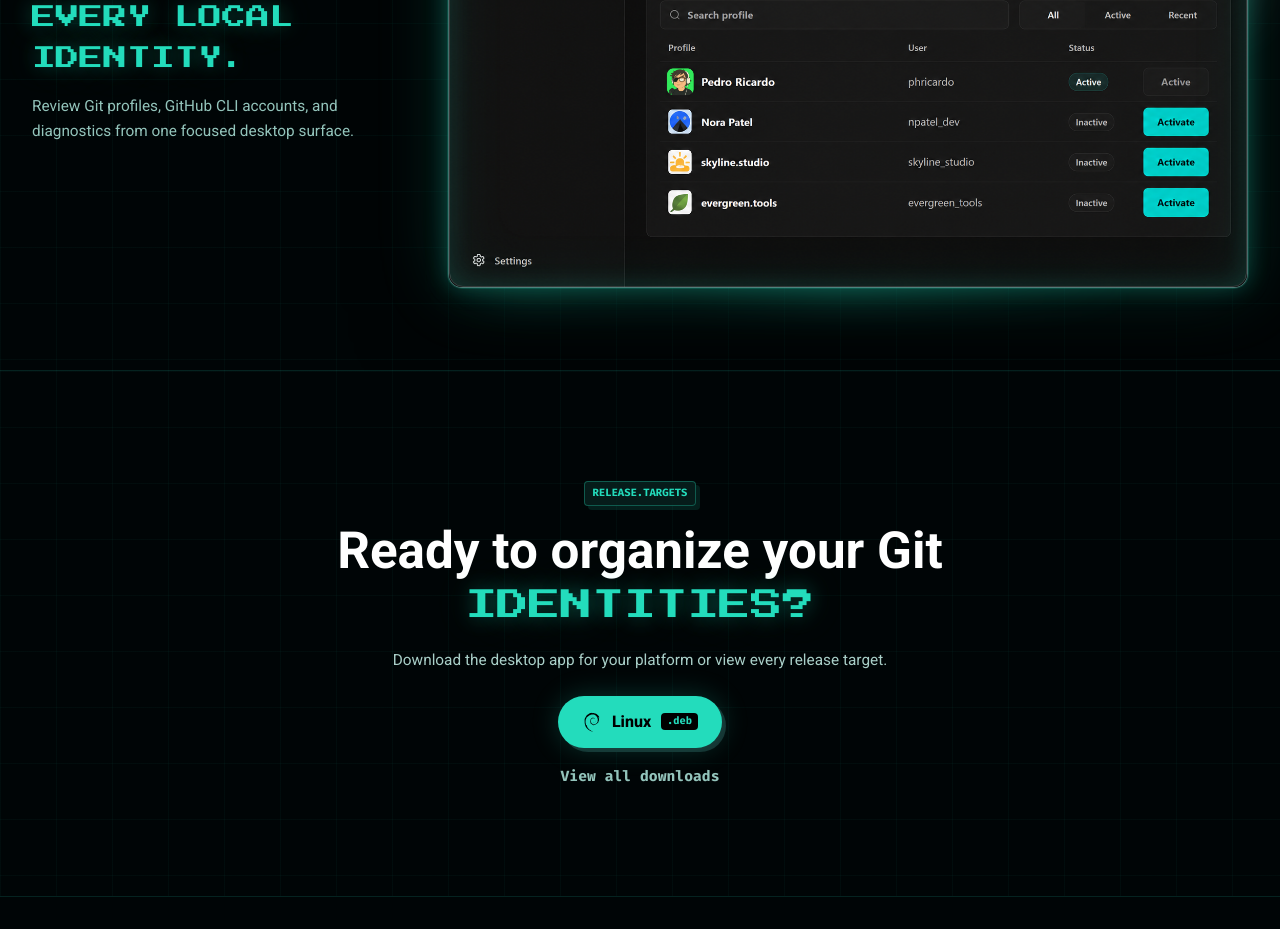
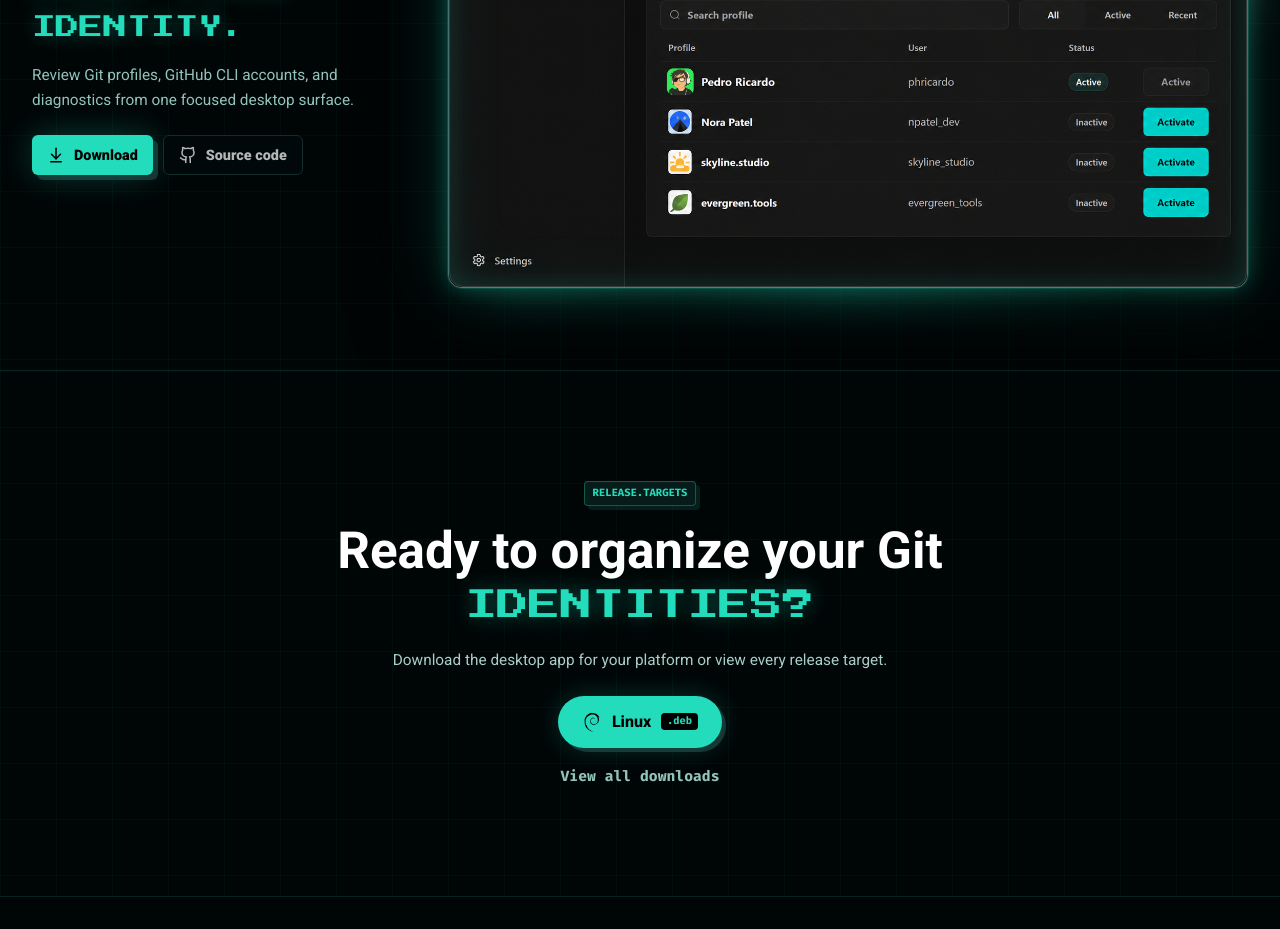
Before and after one commit to phricardo/Git-Identity-Manager, a React (Vite) app in the folder site/: page / in a window 1280 px wide. Shown: the part 1640-2569 px from the top of the page. Built offline with nearby package versions, Linux system fonts and the light colour scheme.

Commit message:
feat(site): add preview action buttons

```diff
--- a/site/src/App.module.css
+++ b/site/src/App.module.css
@@ -235,6 +235,11 @@ h1 {
   margin-bottom: 14px;
 }
 
+.previewActions {
+  margin-top: 22px;
+  margin-bottom: 0;
+}
+
 .primaryButton,
 .secondaryButton {
   display: inline-flex;
@@ -269,8 +274,9 @@ h1 {
 }
 
 .secondaryButton:hover {
-  color: var(--color-primary);
-  border-color: var(--color-primary);
+  color: #e8efed;
+  border-color: rgba(35, 220, 188, 0.44);
+  box-shadow: 0 0 18px rgba(35, 220, 188, 0.1);
 }
 
 .mockupWindow {
--- a/site/src/App.tsx
+++ b/site/src/App.tsx
@@ -6,7 +6,6 @@ import {
   PanelsTopLeft,
   ShieldCheck,
   Shapes,
-  Sparkles,
   Star,
   UserRoundCog,
 } from "lucide-react";
@@ -78,11 +77,11 @@ export function App() {
                 <ArrowDownToLine size={14} aria-hidden="true" />
                 Downloads
               </a>
-              <a href={SOURCE_CODE_URL}>
+              <a href={SOURCE_CODE_URL} target="_blank" rel="noreferrer">
                 <Code2 size={14} aria-hidden="true" />
                 Source
               </a>
-              <a className={styles.starLink} href={SOURCE_CODE_URL}>
+              <a className={styles.starLink} href={SOURCE_CODE_URL} target="_blank" rel="noreferrer">
                 <Star size={14} aria-hidden="true" />
                 Star on GitHub
               </a>
@@ -113,7 +112,7 @@ export function App() {
                   <ArrowDownToLine size={18} aria-hidden="true" />
                   Download
                 </a>
-                <a className={styles.secondaryButton} href={SOURCE_CODE_URL}>
+                <a className={styles.secondaryButton} href={SOURCE_CODE_URL} target="_blank" rel="noreferrer">
                   <Github size={18} aria-hidden="true" />
                   Source code
                 </a>
@@ -179,6 +178,16 @@ export function App() {
                 Review Git profiles, GitHub CLI accounts, and diagnostics from
                 one focused desktop surface.
               </p>
+              <div className={`${styles.actions} ${styles.previewActions}`}>
+                <a className={styles.primaryButton} href="#downloads">
+                  <ArrowDownToLine size={18} aria-hidden="true" />
+                  Download
+                </a>
+                <a className={styles.secondaryButton} href={SOURCE_CODE_URL} target="_blank" rel="noreferrer">
+                  <Github size={18} aria-hidden="true" />
+                  Source code
+                </a>
+              </div>
             </div>
             <motion.div
               className={styles.screenshotFrame}
@@ -292,7 +301,7 @@ function SiteFooter() {
             License
           </a>
           <span aria-hidden="true">|</span>
-          <a className={styles.footerLink} href={SOURCE_CODE_URL}>
+          <a className={styles.footerLink} href={SOURCE_CODE_URL} target="_blank" rel="noreferrer">
             Source code
           </a>
         </div>
```
